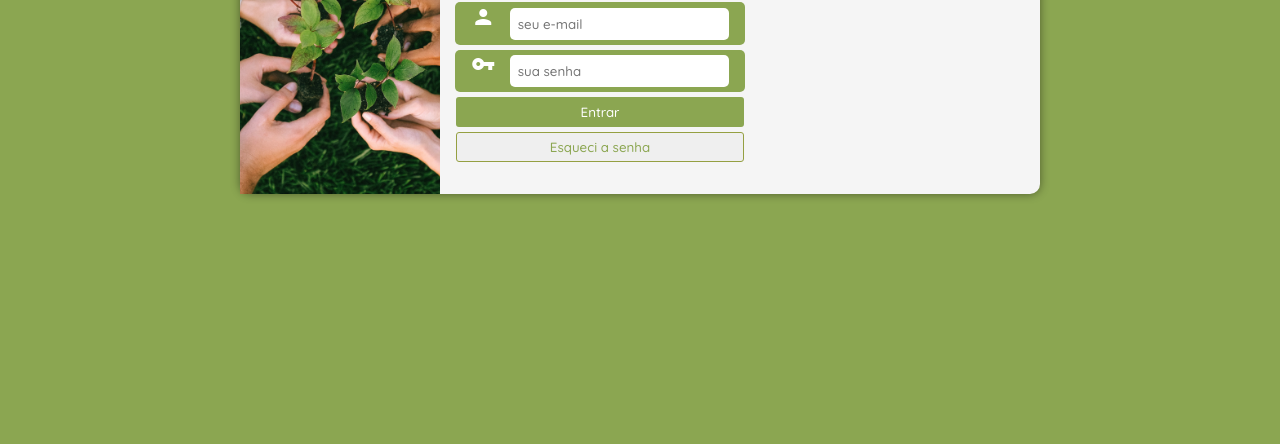
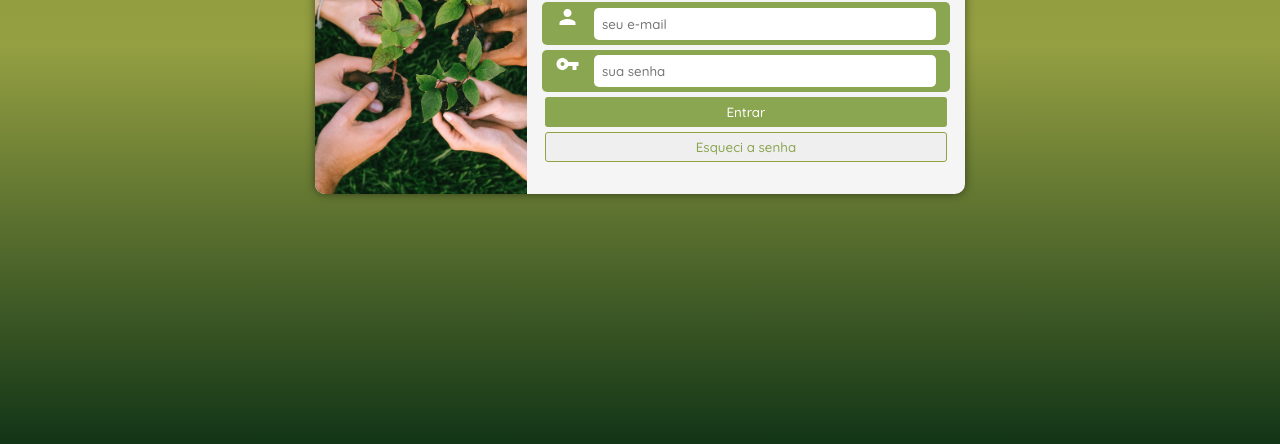
Before and after one commit to carlosbne/projeto-login, a plain HTML site: page index.html in a window 1280 px wide. Shown: the part 356-800 px from the top of the page. Drawn offline with Linux system fonts and the light colour scheme.

Commit message:
mudanças
adicionando media querys diferentes

```diff
--- a/estilos/media-query.css
+++ b/estilos/media-query.css
@@ -1,6 +1,15 @@
 @charset "UTF-8";
 
 @media screen and (min-width: 768px){
+
+    *{
+        height: 100%;
+        transition: 1ms;
+    }
+
+    main{
+        background-image: linear-gradient(to bottom, #7c8534, #95A042, #123517);
+    }
 
     .box{
         position: absolute;
@@ -9,24 +18,31 @@
         top: 50%;
         left: 50%;
         transform: translate(-50%, -50%);
-        width: 800px;
+        width: 650px;
         background-color: whitesmoke;
         border-radius: 10px;
-        box-shadow: 0px 0px 10px rgba(0, 0, 0, 0.44);
+        box-shadow: 0px 0px 10px rgba(0, 0, 0, 0.505);
     }
 
     .image{
+        border-top-right-radius: 0;
+        border-bottom-left-radius: 10px;
         display: inline-block;
         position: relative;
         margin: 0;
-        width: 200px;
+        width: 280px;
         height: 300px;
     }
 
     .login{
+      position: relative;
       display: inline;
-      width: 300px;
+      width: 85%;
       height: 200px;
+      height: fit-content;
     }
 
+    .box-dados{
+        width: 80%
+    }
 }
--- a/estilos/style.css
+++ b/estilos/style.css
@@ -25,7 +25,7 @@
 }
 
 body, html{
-    background-color: var(--cor3);
+    background-color: var(--cor-grad2);
 }
 
 .box{
--- a/index.html
+++ b/index.html
@@ -12,7 +12,7 @@
 
 </head>
 <body>
-    <main>
+    <main class="background">
         <section class="box">
             <div class="image">
 
```
